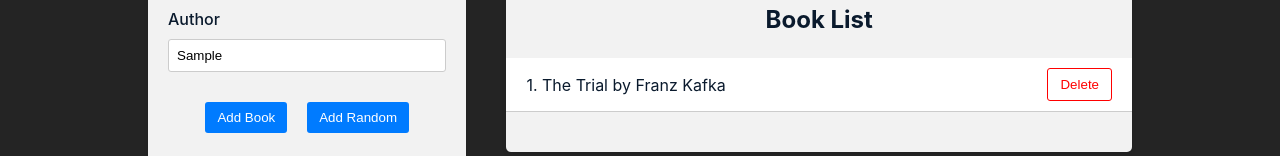
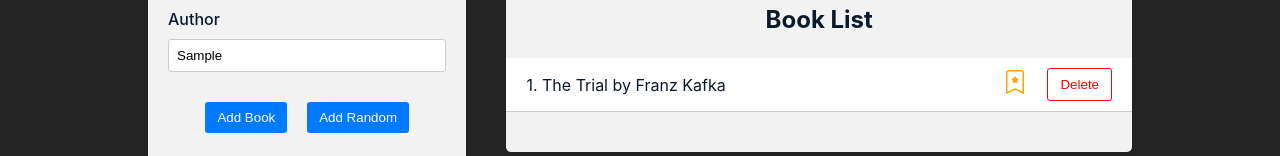
Before and after one commit to Woood99/Book-Library, a React (Vite) app in the folder frontend/: page / in a window 1280 px wide. Both pictures are taken after typing "Sample", "Sample" into the empty fields and a click on the button "Add Random". Shown: the part 222-378 px from the top of the page. Built offline with nearby package versions, Linux system fonts and the light colour scheme.

Commit message:
add toggle favorite

```diff
--- a/frontend/package.json
+++ b/frontend/package.json
@@ -15,6 +15,7 @@
     "react": "^18.3.1",
     "react-dom": "^18.3.1",
     "react-hook-form": "^7.52.1",
+    "react-icons": "^5.2.1",
     "react-redux": "^9.1.2",
     "react-router-dom": "^6.24.1",
     "uuid": "^10.0.0"
--- a/frontend/src/components/BookForm/index.jsx
+++ b/frontend/src/components/BookForm/index.jsx
@@ -20,6 +20,7 @@ const BookForm = () => {
       const book = {
          ...data,
          id: uuidv4(),
+         isFavorite: false,
       };
       dispatch(addBook(book));
       reset();
@@ -29,6 +30,7 @@ const BookForm = () => {
       const book = {
          ...getRandomValueFromArray(randomBooksData),
          id: uuidv4(),
+         isFavorite: false,
       };
       dispatch(addBook(book));
    };
--- a/frontend/src/components/BookList/index.jsx
+++ b/frontend/src/components/BookList/index.jsx
@@ -1,7 +1,9 @@
 import React from 'react';
 import { useSelector, useDispatch } from 'react-redux';
 
-import { deleteBook } from '../../redux/books/actionCreators';
+import { BsBookmarkStar, BsBookmarkStarFill } from 'react-icons/bs';
+
+import { deleteBook, toggleFavorite } from '../../redux/books/actionCreators';
 
 import './BookList.scss';
 
@@ -11,6 +13,9 @@ const BookList = () => {
 
    const handleDeleteBook = id => {
       dispatch(deleteBook(id));
+   };
+   const handleToggleFavorite = book => {
+      dispatch(toggleFavorite(book));
    };
 
    return (
@@ -30,6 +35,9 @@ const BookList = () => {
                            <span className="font-bold">{book.author}</span>
                         </div>
                         <div className="book-actions">
+                           <span onClick={() => handleToggleFavorite(book)}>
+                              {book.isFavorite ? <BsBookmarkStarFill className="star-icon" /> : <BsBookmarkStar className="star-icon" />}
+                           </span>
                            <button onClick={() => handleDeleteBook(book.id)}>Delete</button>
                         </div>
                      </li>
--- a/frontend/src/redux/books/actionCreators.js
+++ b/frontend/src/redux/books/actionCreators.js
@@ -13,3 +13,10 @@ export const deleteBook = id => {
       payload: id,
    };
 };
+
+export const toggleFavorite = book => {
+   return {
+      type: actionTypes.TOGGLE_FAVORITE,
+      payload: book
+   }
+}
--- a/frontend/src/redux/books/reducer.js
+++ b/frontend/src/redux/books/reducer.js
@@ -8,6 +8,8 @@ const booksReducer = (state = initialState, action) => {
          return [...state, action.payload];
       case actionTypes.DELETE_BOOK:
          return state.filter(item => item.id !== action.payload);
+      case actionTypes.TOGGLE_FAVORITE:
+         return state.map(item => (item.id === action.payload.id ? { ...item, isFavorite: !item.isFavorite } : item));
       default:
          return state;
    }
```
Also changed, not shown: 1 other file (tests, documents, lock files or other folders).
